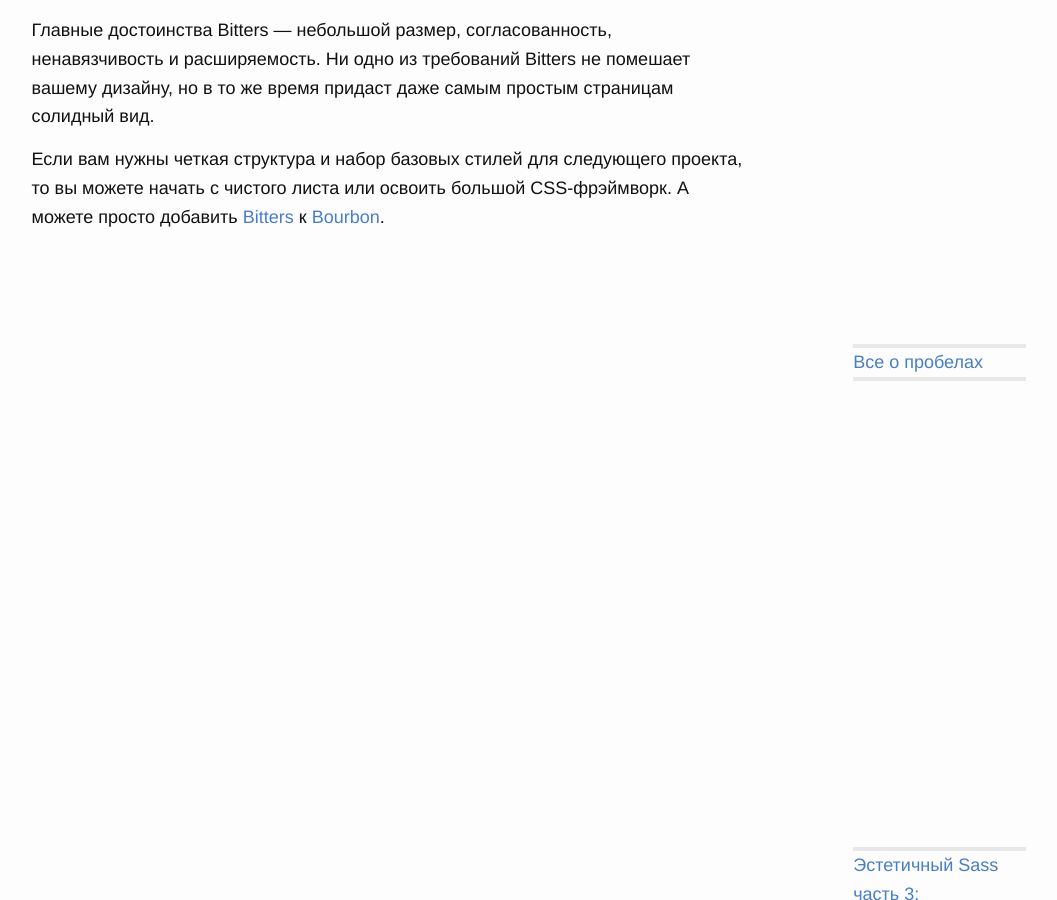
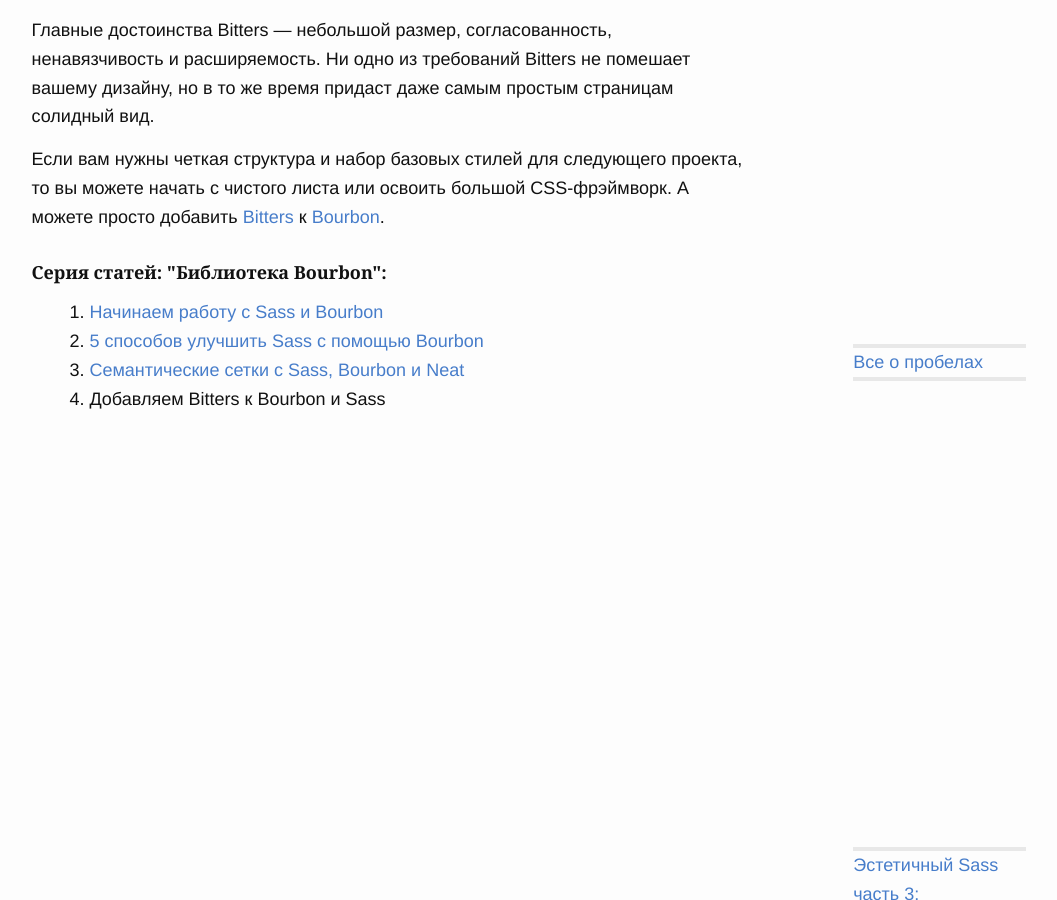
Before and after one commit to prgssr/prgssr.github.io, a Jekyll site: the page built from _posts/2015-11-17-dobavlyaem-bitters-k-bourbon-i-sass.md, in a window 1280 px wide and 900 px high, scrolled down 4358 px. Shown: the whole window, without its empty margins (111-1168 px from the left). Built offline with Jekyll 4.4.1, drawn with Linux system fonts in a browser that asks for light colours; comment, search, counter and statistics services are not loaded.

Commit message:
edit bourbon series

```diff
--- a/_data/series.yml
+++ b/_data/series.yml
@@ -1,3 +1,13 @@
-"Особенности синтаксиса kramdown": ["2015-09-17-osobennosti-sintaksisa-kramdown-chast-1.md", "2015-09-18-osobennosti-sintaksisa-kramdown-chast-2.md", "2015-09-19-dopolnitelnye-vozmozhnosti-kramdown.md"]
-"Эстетичный Sass": ["2015-09-29-estetichnyj-sass-chast-1---arhitektura-i-organizaciya.md", "2015-09-30-estetichnyj-sass-chast-2-cveta-i-palitry.md", "2015-10-01-estetichnyj-sass-chast-3-tipografika-i-vertikalnyj-ritm.md"]
-"Библиотека Bourbon": ["2015-11-13-nachinaem-rabotu-s-sass-i-bourbon.md", "2015-11-14-5-sposobov-uluchshit-sass-s-pomoshyu-bourbon.md", "2015-11-15-semanticheskie-setki-s-sass-bourbon-i-neat.md"]
+"Особенности синтаксиса kramdown":
+   - "2015-09-17-osobennosti-sintaksisa-kramdown-chast-1.md"
+   - "2015-09-18-osobennosti-sintaksisa-kramdown-chast-2.md"
+   - "2015-09-19-dopolnitelnye-vozmozhnosti-kramdown.md"
+"Эстетичный Sass":
+   - "2015-09-29-estetichnyj-sass-chast-1---arhitektura-i-organizaciya.md"
+   - "2015-09-30-estetichnyj-sass-chast-2-cveta-i-palitry.md"
+   - "2015-10-01-estetichnyj-sass-chast-3-tipografika-i-vertikalnyj-ritm.md"
+"Библиотека Bourbon":
+   - "2015-11-13-nachinaem-rabotu-s-sass-i-bourbon.md"
+   - "2015-11-14-5-sposobov-uluchshit-sass-s-pomoshyu-bourbon.md"
+   - "2015-11-15-semanticheskie-setki-s-sass-bourbon-i-neat.md"
+   - "2015-11-17-dobavlyaem-bitters-k-bourbon-i-sass.md"
```
